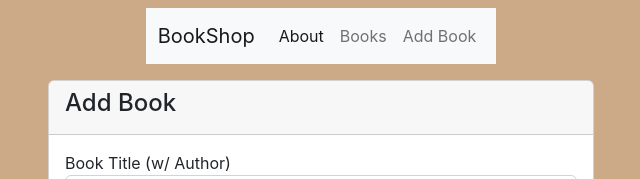
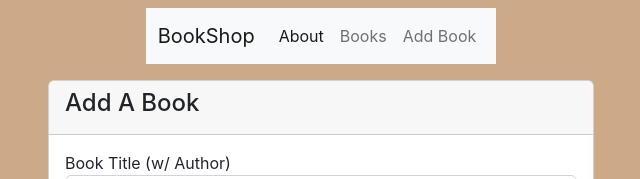
Before and after one commit to vjlayson/capstone-react, a React (Create React App) app: page /addproduct in a window 1280 px wide. Shown: the top 179 px of the page, without its empty margins (319-959 px from the left). Built offline with nearby package versions, Linux system fonts and the light colour scheme.

Commit message:
6-9-22 @4:19pm

```diff
--- a/src/components/AddProduct.js
+++ b/src/components/AddProduct.js
@@ -47,7 +47,7 @@ const AddProduct = () => {
             <div className='col-md-6'>
                 <div className='card'>
                     <div className='card-header'>
-                        <h4>Add Book</h4>
+                        <h4>Add A Book</h4>
                     </div>
                     <div className='card-body'>
                         <form onSubmit={saveProduct}>
```
